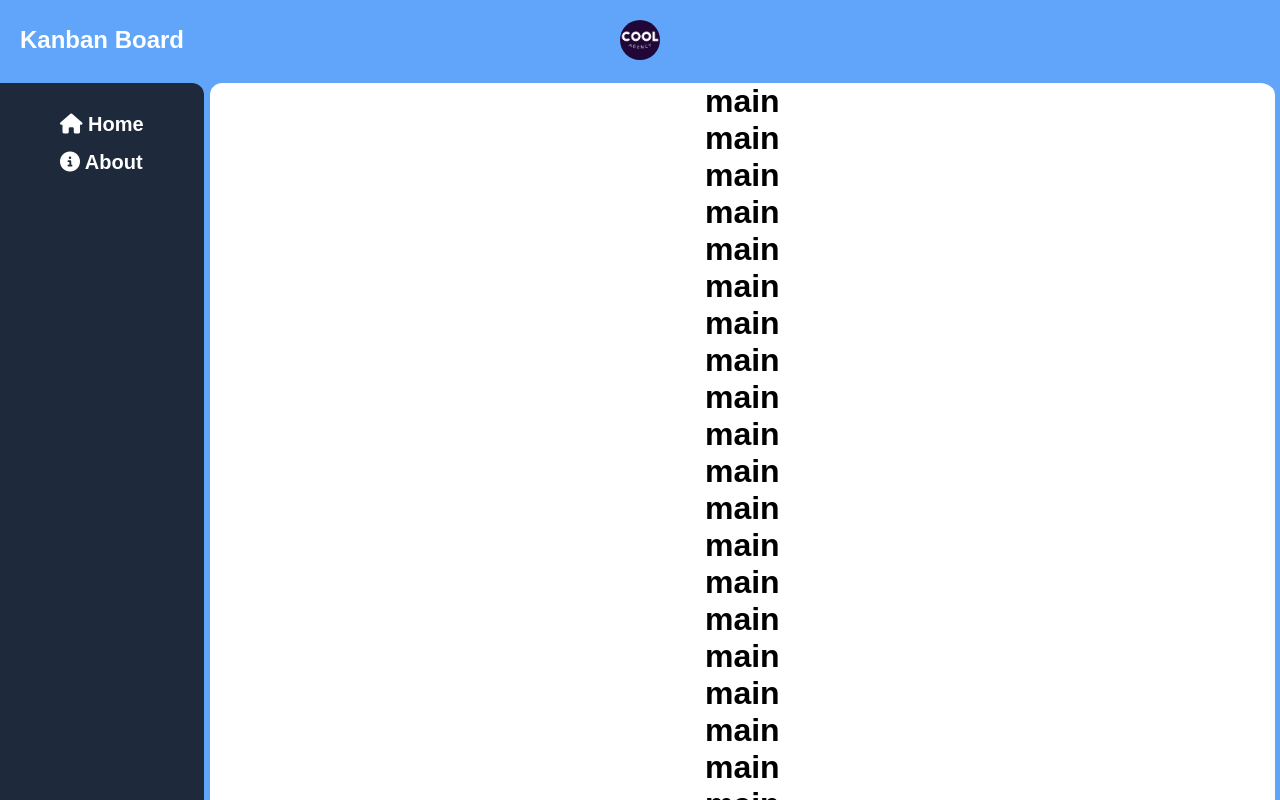
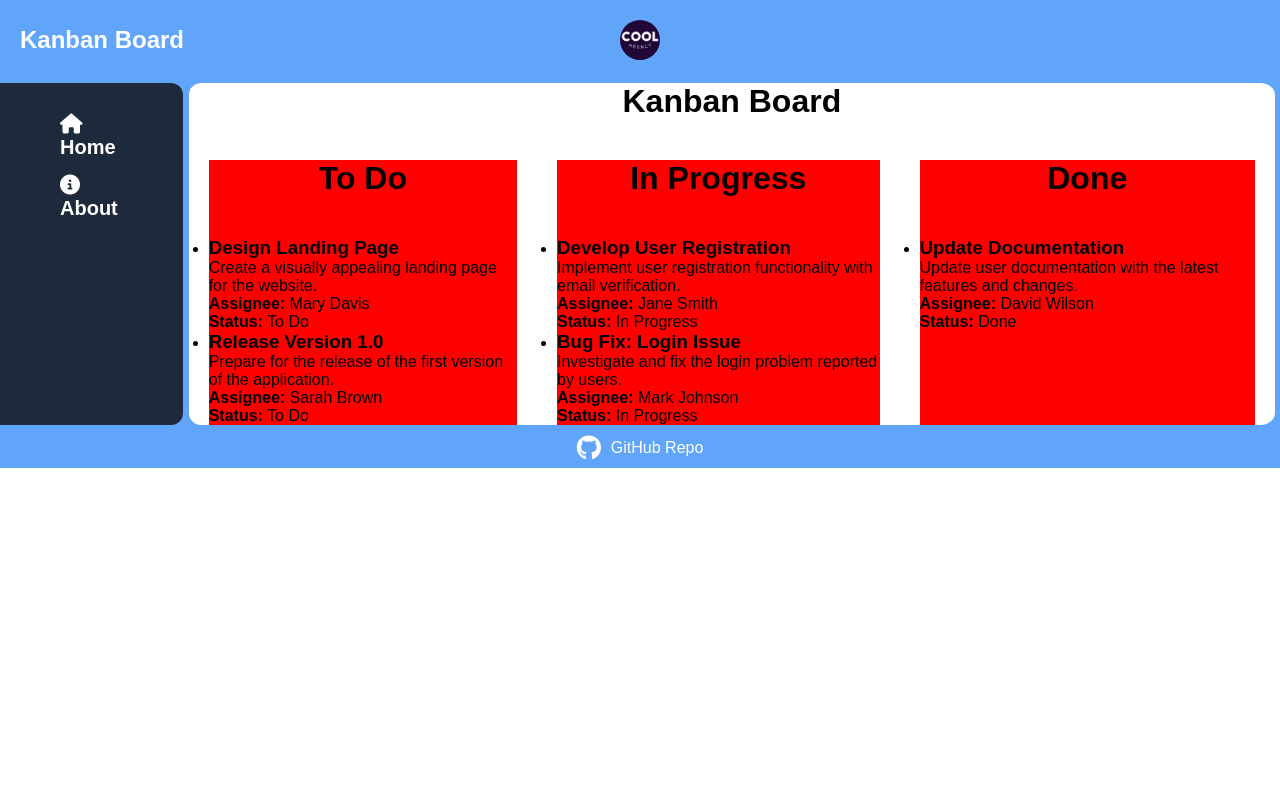
Before and after one commit to Mael1701/Kanban-Board-Project, a React (Vite) app: page / in a window 1280 px wide. Shown: the top 800 px of the page. Built offline with nearby package versions, Linux system fonts and the light colour scheme.

Commit message:
Task from day2 done

```diff
--- /dev/null
+++ b/src/components/KanbanBoard/KanbanBoard.jsx
@@ -0,0 +1,26 @@
+import { useState } from 'react'
+import data from '../../data/kanban.json'
+import List from '../List/List';
+import styles from './KanbanBoard.module.css'
+
+export default function KanbanBoard() {
+
+
+
+  const [tasks, setTasks] = useState([...data]);
+
+  const toDoList = tasks.filter((task) => task.status === "To Do");
+  const inProgressList = tasks.filter((task) => task.status === "In Progress");
+  const doneList = tasks.filter((task) => task.status === "Done");
+
+  return (
+    <div className={styles.board}>
+      <h1>Kanban Board</h1>
+      <div className={styles.list}>
+        <List toDos={toDoList} heading="To Do" />
+        <List toDos={inProgressList} heading="In Progress" />
+        <List toDos={doneList} heading="Done" />
+      </div>
+    </div>
+  )
+}
--- /dev/null
+++ b/src/components/KanbanBoard/KanbanBoard.module.css
@@ -0,0 +1,14 @@
+.board {
+  display: flex;
+  flex-direction: column;
+}
+
+.board h1 {
+  text-align: center;
+  margin-bottom: 40px;
+}
+
+.list {
+  display: flex;
+  justify-content: space-around;
+}
--- /dev/null
+++ b/src/components/List/List.jsx
@@ -0,0 +1,19 @@
+import Task from '../Task/Task'
+import styles from './List.module.css'
+
+export default function List({toDos, heading}) {
+
+
+  return (
+    <div className={styles.list}>
+      <h1>{heading}</h1>
+      <div>
+      <ul>
+        {toDos.map((task) => (
+         <Task key={task.id} task={task} />
+        ))}
+      </ul>
+      </div>
+    </div>
+  )
+}
--- /dev/null
+++ b/src/components/List/List.module.css
@@ -0,0 +1,6 @@
+.list {
+  flex-grow: 1;
+  margin: 0 20px;
+  background-color: red;
+
+}
--- a/src/components/Main/Main.jsx
+++ b/src/components/Main/Main.jsx
@@ -1,32 +1,10 @@
+import KanbanBoard from "../KanbanBoard/KanbanBoard"
 import styles from "./Main.module.css"
 
 export default function Main() {
   return (
     <div className={styles.main}>
-      <h1>main</h1>
-      <h1>main</h1>
-      <h1>main</h1>
-      <h1>main</h1>
-      <h1>main</h1>
-      <h1>main</h1>
-      <h1>main</h1>
-      <h1>main</h1>
-      <h1>main</h1>
-      <h1>main</h1>
-      <h1>main</h1>
-      <h1>main</h1>
-      <h1>main</h1>
-      <h1>main</h1>
-      <h1>main</h1>
-      <h1>main</h1>
-      <h1>main</h1>
-      <h1>main</h1>
-      <h1>main</h1>
-      <h1>main</h1>
-      <h1>main</h1>
-      <h1>main</h1>
-      <h1>main</h1>
-      <h1>main</h1>
+      <KanbanBoard />
     </div>
   )
 }
--- a/src/components/Main/Main.module.css
+++ b/src/components/Main/Main.module.css
@@ -5,7 +5,4 @@
   border-right: none;
   border-radius: 15px 15px 15px 15px;
   margin-right: 5px;
-  display: flex;
-  flex-direction: column;
-  align-items: center;
 }
--- /dev/null
+++ b/src/components/Task/Task.jsx
@@ -0,0 +1,15 @@
+export default function Task({task}) {
+
+   const {id, title, description, assignee, status, priority, createdDate, dueDate} = task
+  return (
+
+       <li key={id}>
+            <h3>{title}</h3>
+            <p>{description}</p>
+            <p><strong>Assignee:</strong> {assignee}</p>
+            <p><strong>Status:</strong> {status}</p>
+      </li>
+
+  )
+
+}
--- /dev/null
+++ b/src/data/kanban.json
@@ -0,0 +1,52 @@
+[
+  {
+    "id": "1",
+    "title": "Design Landing Page",
+    "description": "Create a visually appealing landing page for the website.",
+    "assignee": "Mary Davis",
+    "status": "To Do",
+    "priority": "High",
+    "createdDate": "2023-09-15",
+    "dueDate": "2023-09-30"
+  },
+  {
+    "id": "2",
+    "title": "Develop User Registration",
+    "description": "Implement user registration functionality with email verification.",
+    "assignee": "Jane Smith",
+    "status": "In Progress",
+    "priority": "Medium",
+    "createdDate": "2023-09-16",
+    "dueDate": "2023-10-10"
+  },
+  {
+    "id": "3",
+    "title": "Bug Fix: Login Issue",
+    "description": "Investigate and fix the login problem reported by users.",
+    "assignee": "Mark Johnson",
+    "status": "In Progress",
+    "priority": "High",
+    "createdDate": "2023-09-17",
+    "dueDate": "2023-09-25"
+  },
+  {
+    "id": "4",
+    "title": "Release Version 1.0",
+    "description": "Prepare for the release of the first version of the application.",
+    "assignee": "Sarah Brown",
+    "status": "To Do",
+    "priority": "High",
+    "createdDate": "2023-09-18",
+    "dueDate": "2023-10-05"
+  },
+  {
+    "id": "5",
+    "title": "Update Documentation",
+    "description": "Update user documentation with the latest features and changes.",
+    "assignee": "David Wilson",
+    "status": "Done",
+    "priority": "Low",
+    "createdDate": "2023-09-19",
+    "dueDate": "2023-09-30"
+  }
+]
```
Also changed, not shown: src/components/Task/Task.module.css (added).
